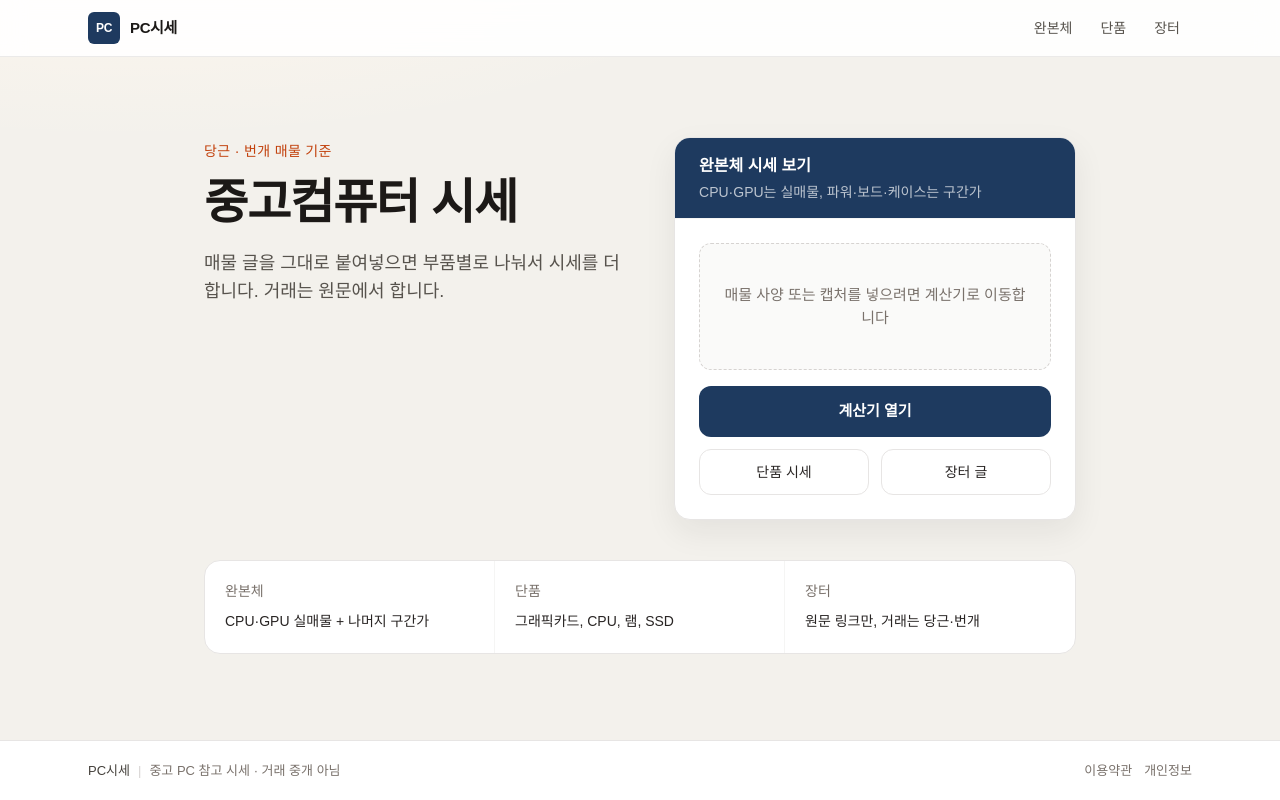
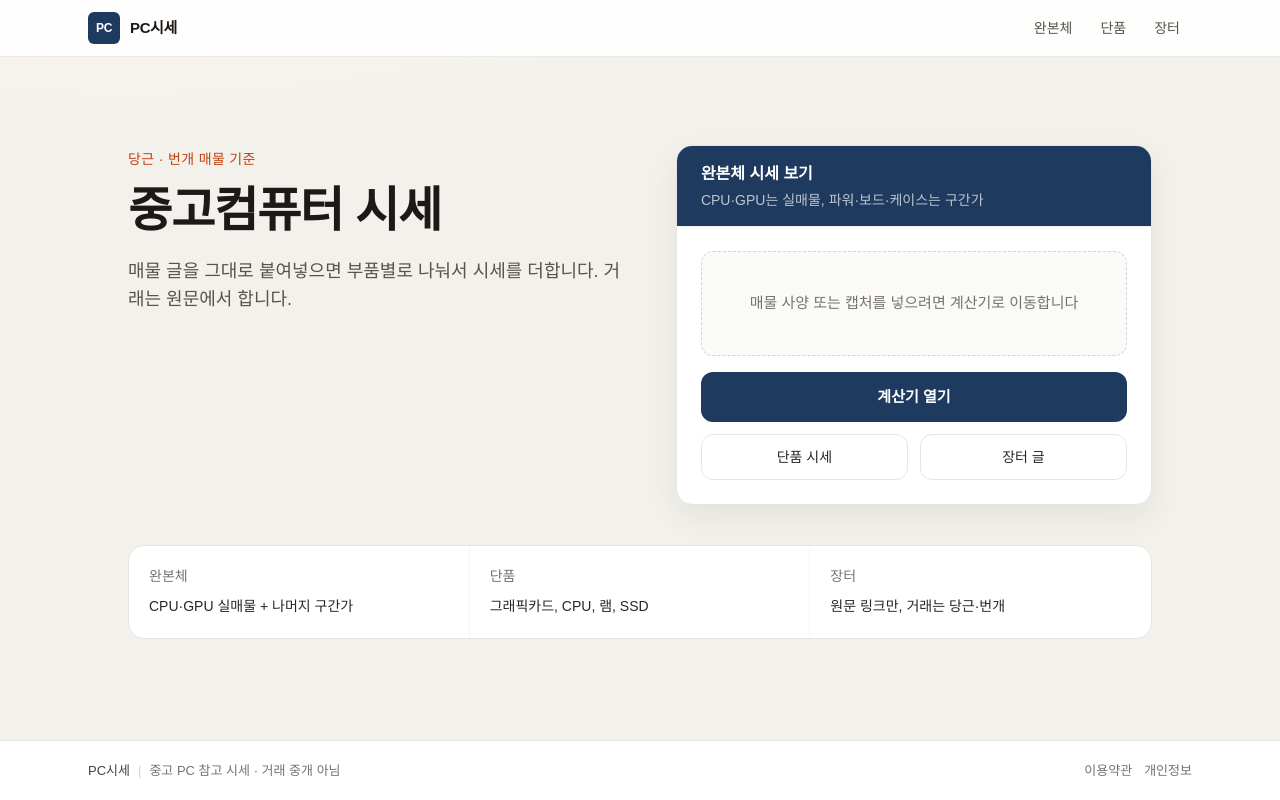
Before and after one commit to active06119-cpu/usedpcprice, a Next.js app: page / in a window 1280 px wide. Built offline with nearby package versions, Linux system fonts and the light colour scheme.

Commit message:
design: give public pages more horizontal room

```diff
--- a/src/components/layout/PublicShell.tsx
+++ b/src/components/layout/PublicShell.tsx
@@ -4,7 +4,7 @@ import { usePathname } from "next/navigation";
 import type { ReactNode } from "react";
 
 function SideRail() {
-  return <aside className="hidden w-[160px] shrink-0 xl:block" />;
+  return <aside className="hidden w-[160px] shrink-0 2xl:block" />;
 }
 
 export function PublicShell({ children }: { children: ReactNode }) {
@@ -14,7 +14,7 @@ export function PublicShell({ children }: { children: ReactNode }) {
   if (hideRails) return <>{children}</>;
 
   return (
-    <div className="mx-auto flex w-full max-w-[1280px] items-start justify-center gap-4 px-3 py-4 sm:gap-5 sm:px-6 sm:py-6">
+    <div className="mx-auto flex w-full max-w-[1440px] items-start justify-center gap-6 px-4 py-6 sm:px-8 sm:py-8">
       <SideRail />
       <div className="min-w-0 flex-1">{children}</div>
       <SideRail />
```
